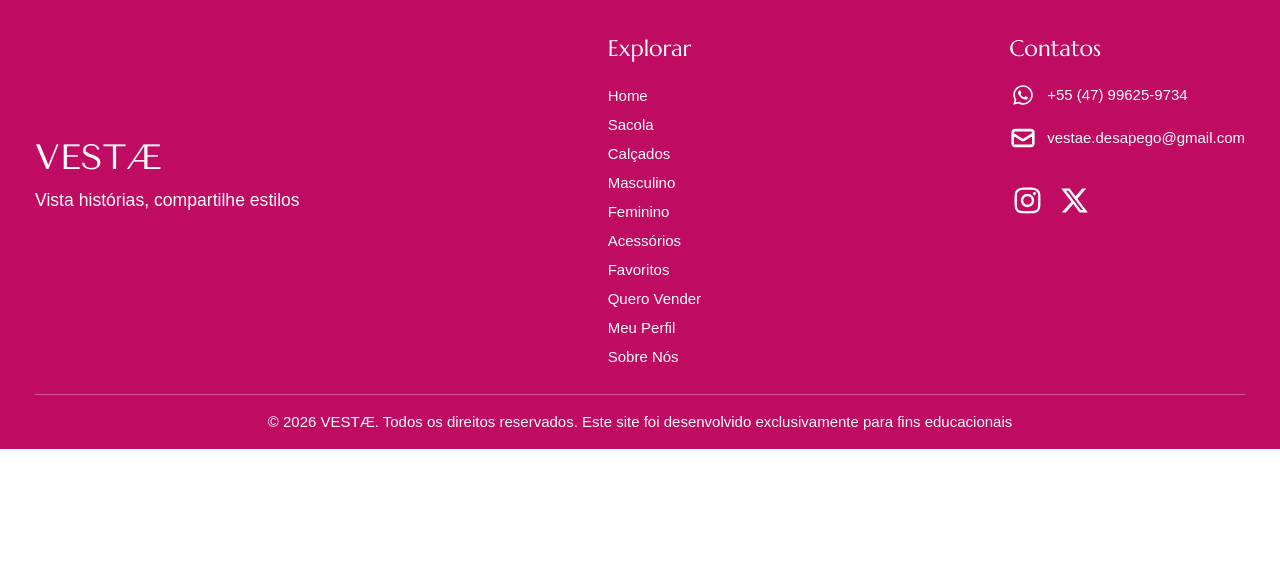
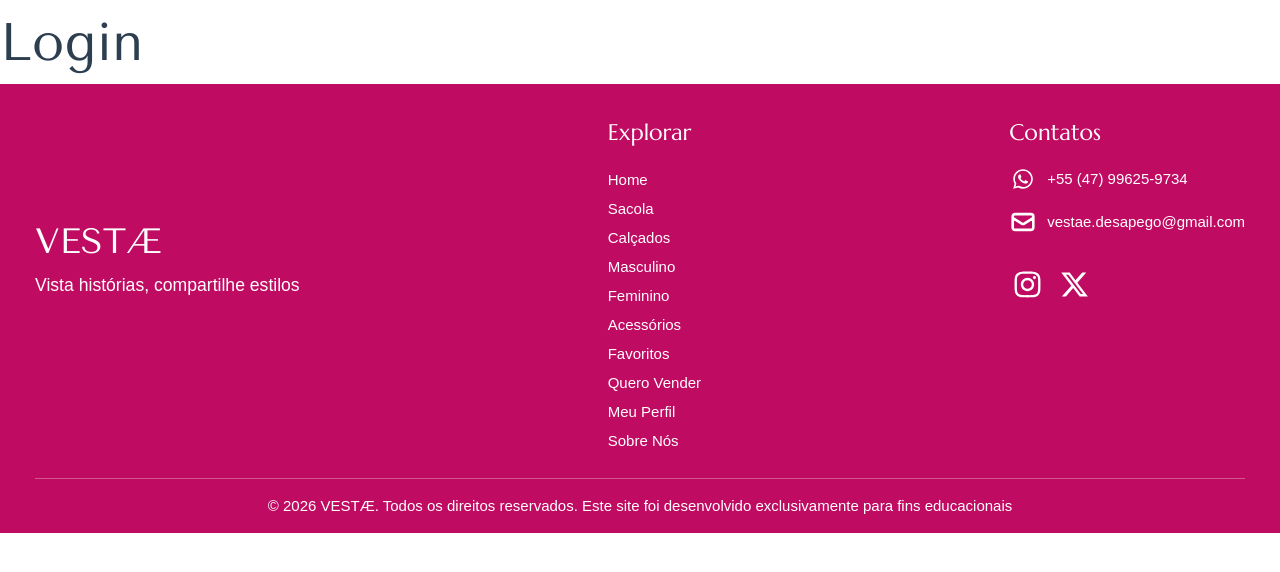
Before and after one commit to alicelanznaster/Hackathon---Vestae, a Vue app: page /login in a window 1280 px wide. Shown: the top 572 px of the page. Built offline with nearby package versions, Linux system fonts and the light colour scheme; a web font is replaced by a local one.

Commit message:
FEAT: início 'LoginView'

```diff
--- a/src/router/index.js
+++ b/src/router/index.js
@@ -2,6 +2,7 @@
 import CartPanel from '@/components/cart/CartPanel.vue'
 import PagamentoView from '@/views/PagamentoView.vue'
 import CadastroView from '@/views/CadastroView.vue'
+import LoginView from '@/views/LoginView.vue'
 
 const router = createRouter({
   history: createWebHistory(import.meta.env.BASE_URL),
@@ -18,8 +19,13 @@
     },
     {
       path: '/cadastro',
-      nome: ' cadastro',
+      nome: 'cadastro',
       component: CadastroView,
+    },
+    {
+      path: '/login',
+      nome: 'login',
+      component: LoginView,
     },
   ],
 })
--- /dev/null
+++ b/src/views/LoginView.vue
@@ -0,0 +1,3 @@
+<template>
+    <h1>Login</h1>
+</template>
```
